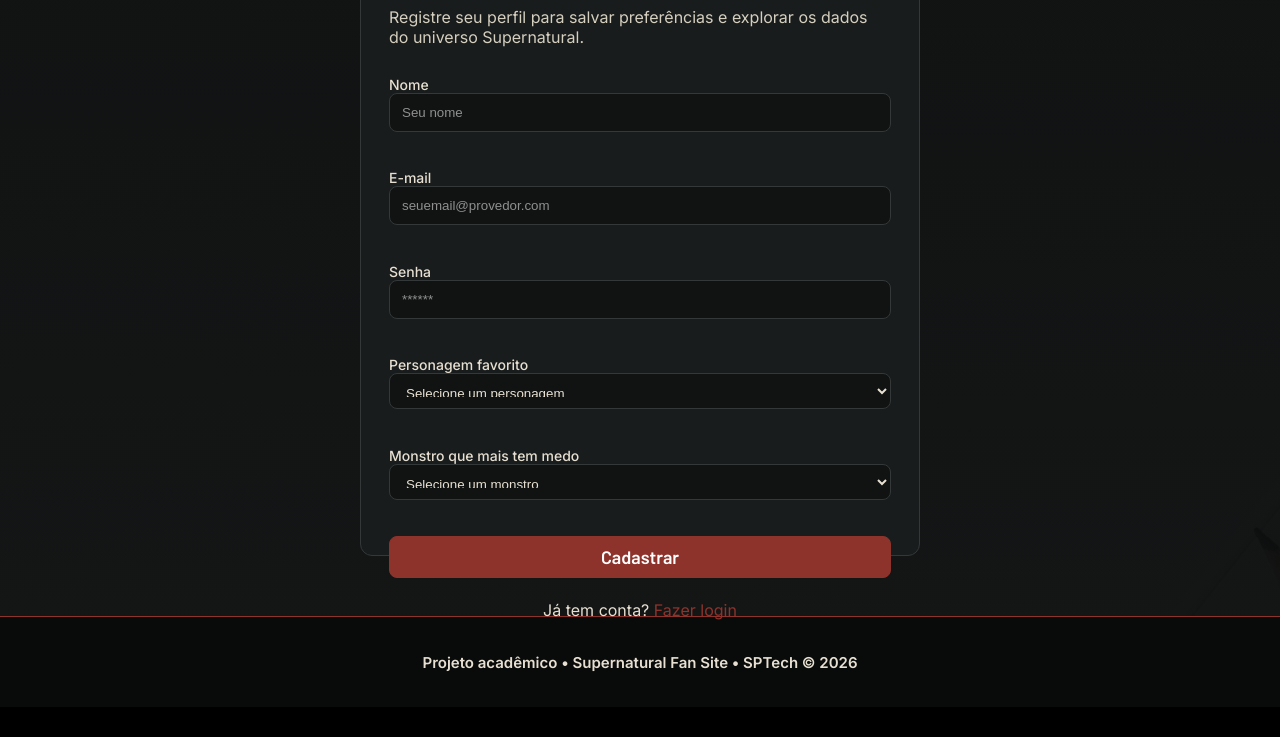
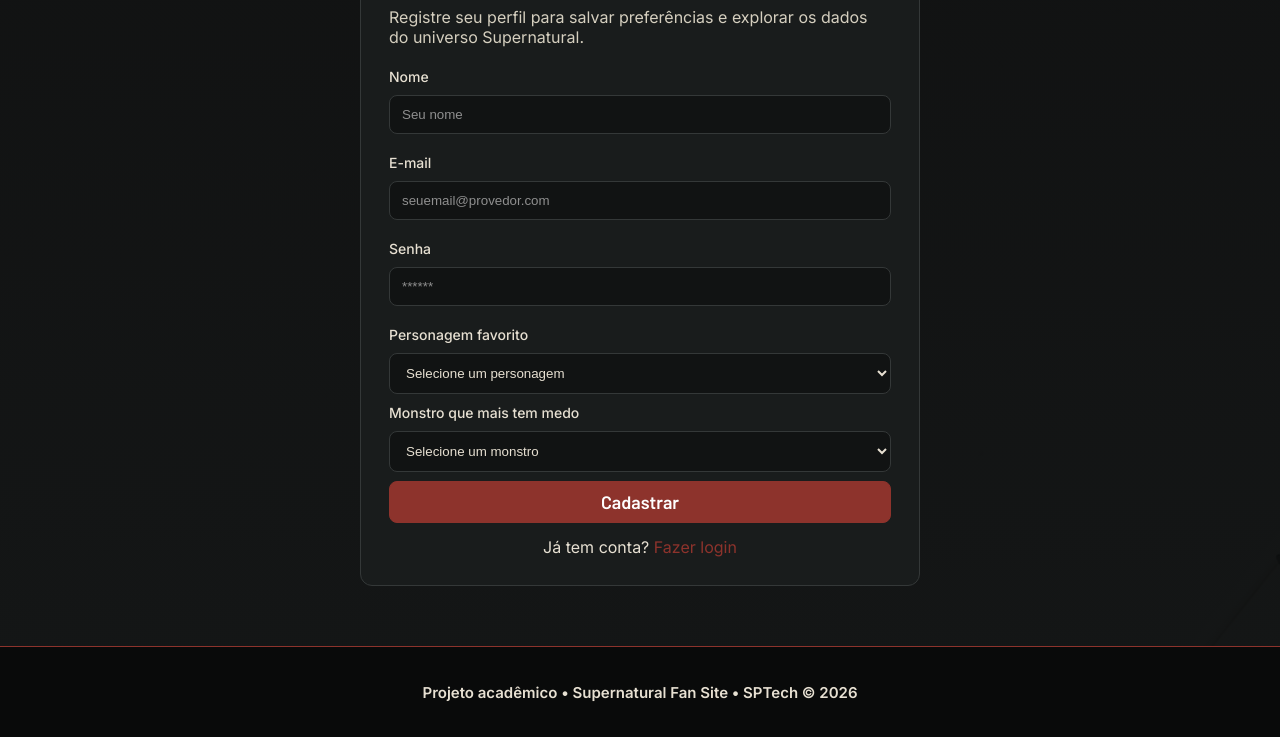
Before and after one commit to alex-ikezili/projeto-individual, a website: page public/cadastro.html in a window 1280 px wide. Shown: the part 213-950 px from the top of the page. Before the commit the page ends 920 px from the top, so only its background shows below. Drawn offline with nearby package versions, Linux system fonts and the light colour scheme.

Commit message:
fix: correção visual do login e cadastro

```diff
--- a/public/cadastro.html
+++ b/public/cadastro.html
@@ -52,7 +52,7 @@
         <h2>Crie sua conta</h2>
         <p>Registre seu perfil para salvar preferências e explorar os dados do universo Supernatural.</p>
 
-        <div class="formulario auth-formulario">
+        <div class="auth-formulario">
           <div class="campo">
             <span>Nome</span>
             <input id="nome_input" type="text" placeholder="Seu nome" />
--- a/public/css/estilo.css
+++ b/public/css/estilo.css
@@ -762,6 +762,7 @@ input {
   font-size: 14px;
   color: #e7e0d2;
   font-weight: 500;
+  margin-bottom: 10px;
 }
 
 .auth-formulario input,
```
Also changed, not shown: public/login.html (+1 -1 lines).
